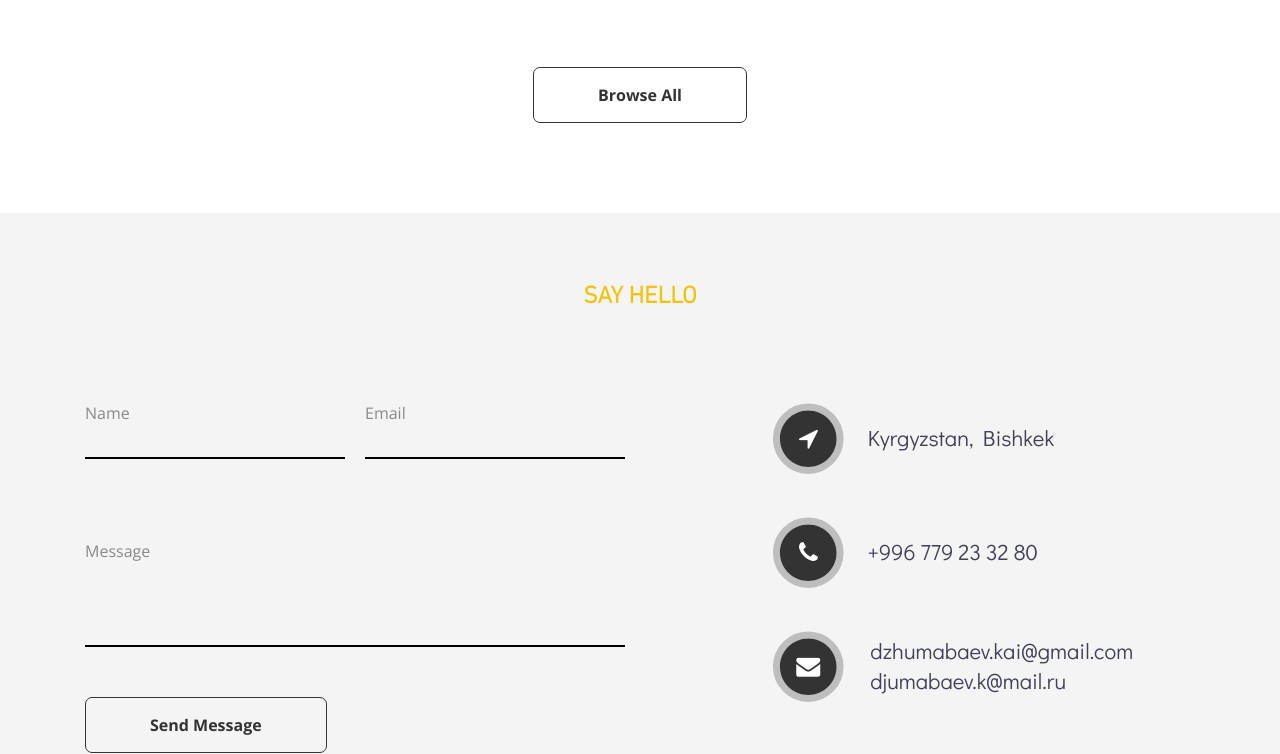
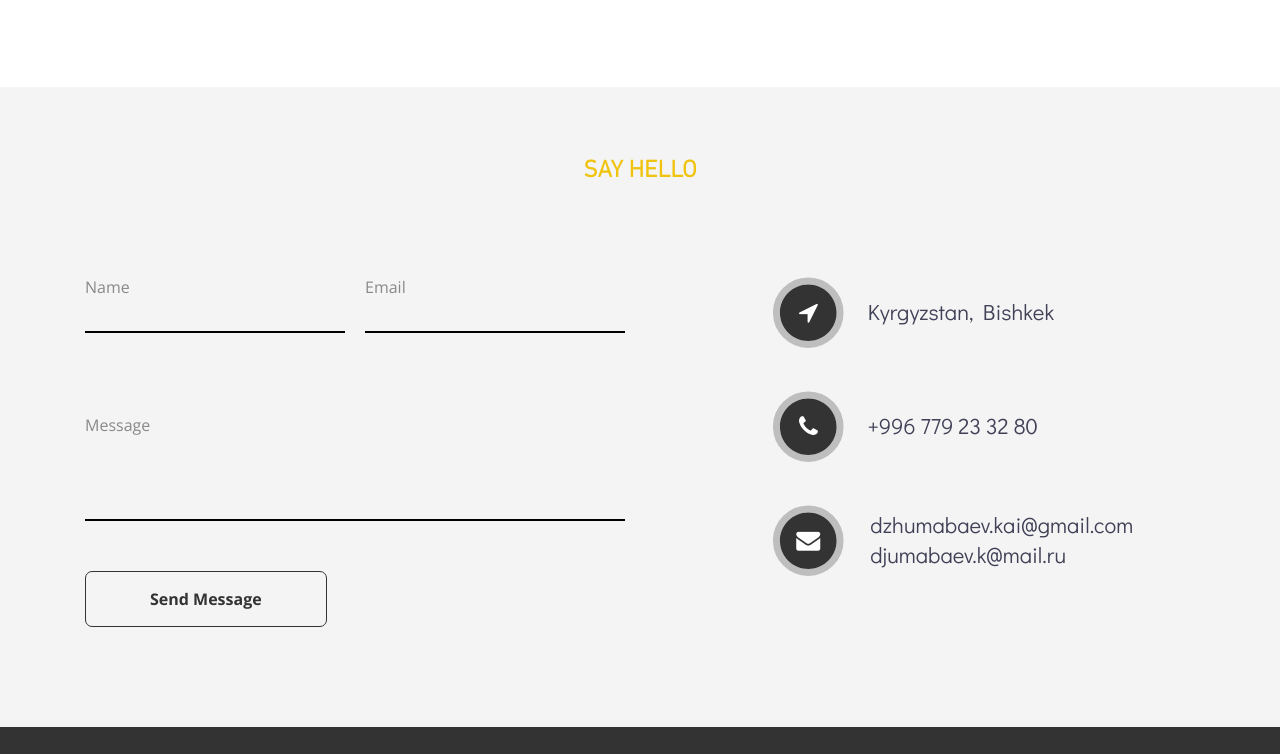
Before and after one commit to kayirmak/kayirmak.github.io, a plain HTML site: page index.html in a window 1280 px wide. Shown: the part 2415-3169 px from the top of the page. Drawn offline with nearby package versions, Linux system fonts and the light colour scheme.

Commit message:
changes index.html

```diff
--- a/index.html
+++ b/index.html
@@ -204,7 +204,6 @@
                 <a href="#" class="project__item"><img src="./img/port-3.jpg" alt="" class="project__item-img"></a>
                 <a href="#" class="project__item"><img src="./img/port-4.jpg" alt="" class="project__item-img"></a>
             </div>
-            <button type="submit" class="btn animated up">Browse All</button>
         </div>
     </section>
 
```
